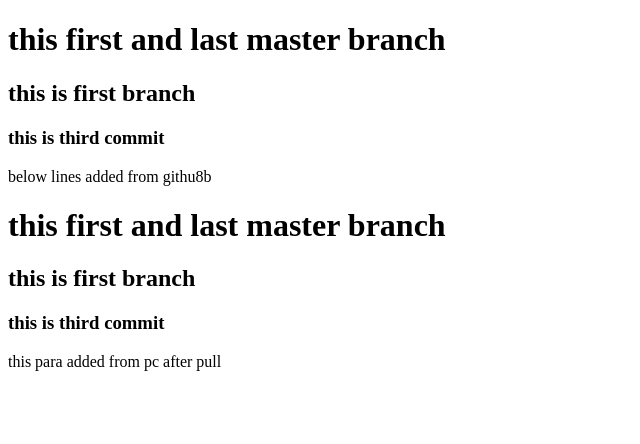
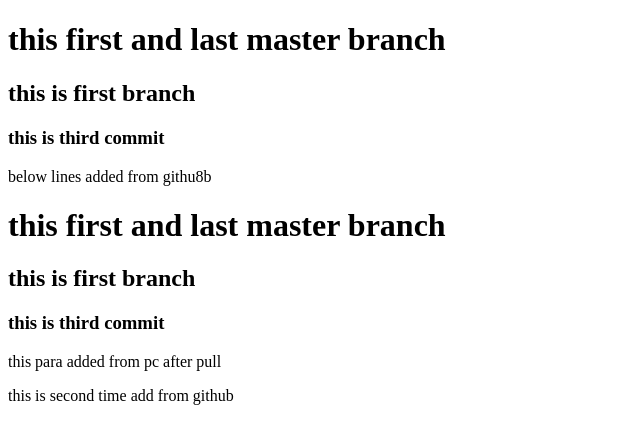
Before and after one commit to wajidalilandar/17june, a plain HTML site: page index.html in a window 1280 px wide. Shown: the whole page, without its empty margins (0-640 px from the left). Drawn offline with Linux system fonts and the light colour scheme.

Commit message:
this is second commit

```diff
--- a/index.html
+++ b/index.html
@@ -21,3 +21,4 @@
     <p>this para added from pc after pull</p>
 </body>
 </html>
+<p> this is second time add from github</p>
```
